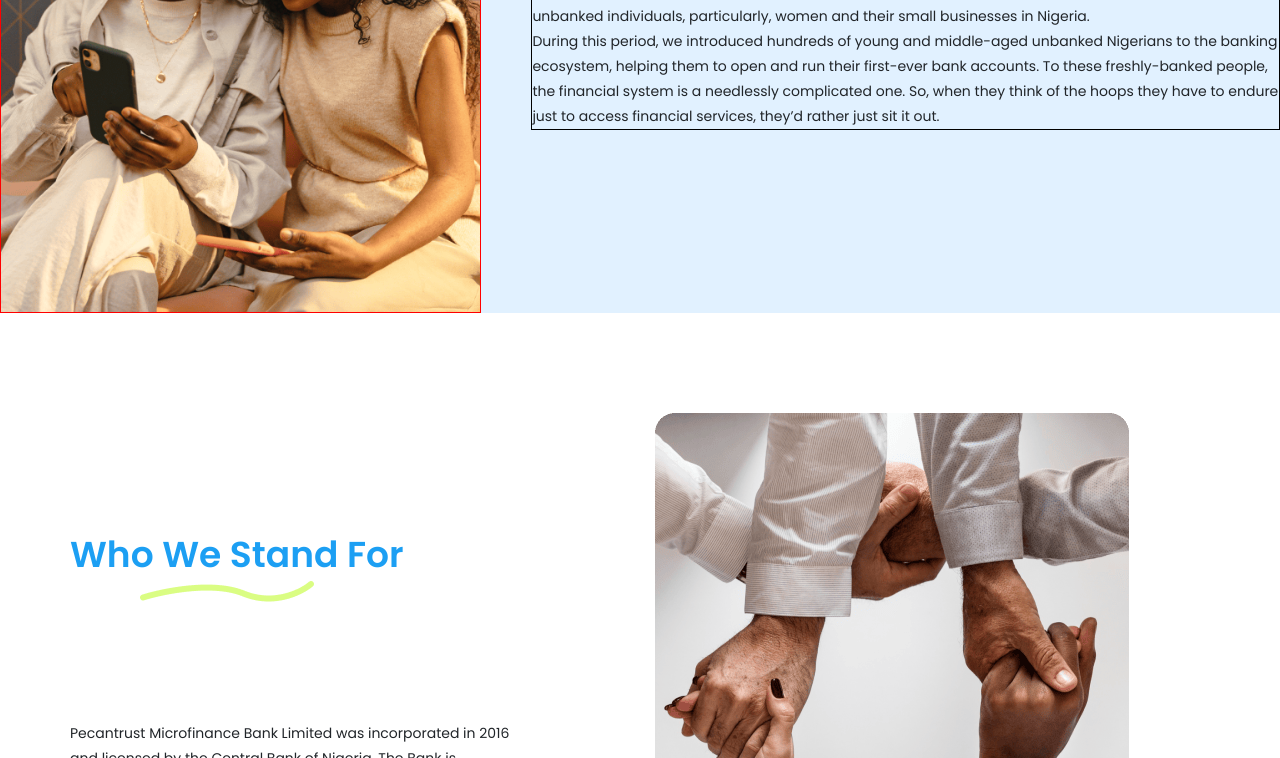
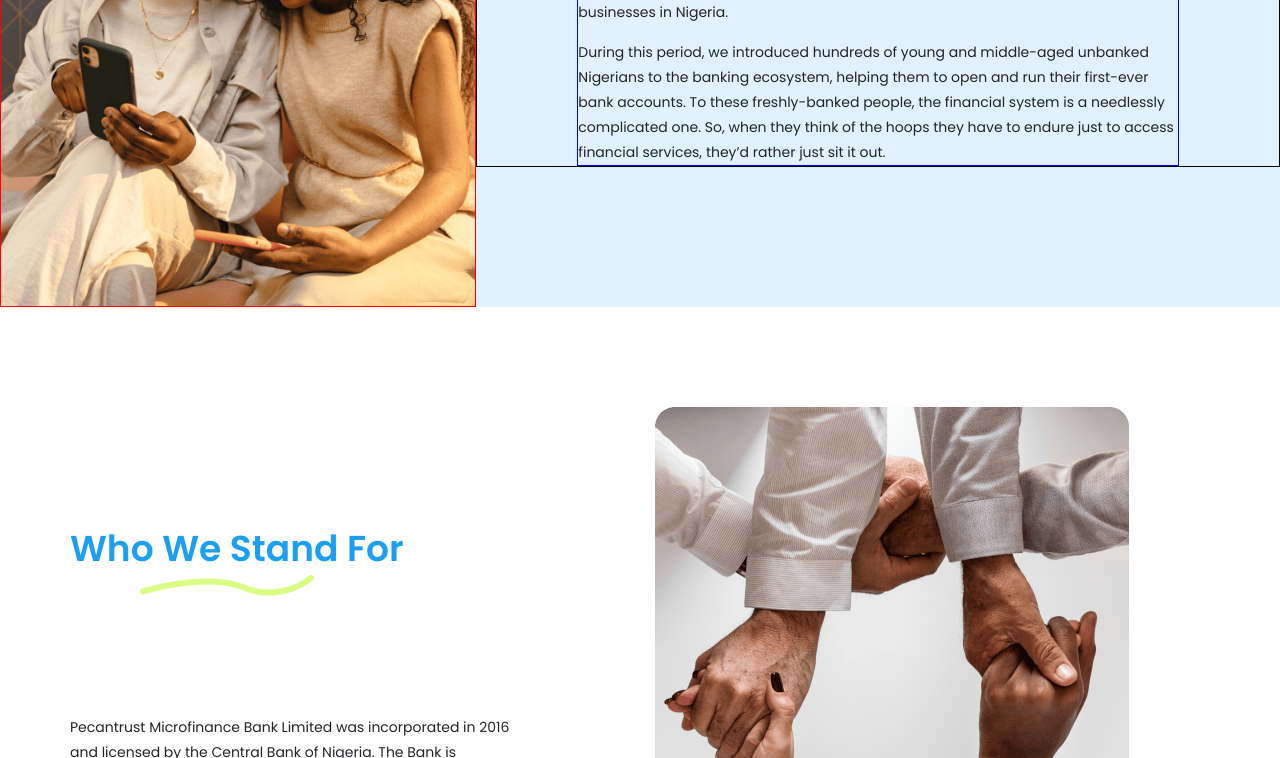
Before and after one commit to GentleMizt/Pencan-Microfinance, a website: page about.html in a window 1280 px wide. Shown: the part 342-1100 px from the top of the page. Drawn offline with nearby package versions, Linux system fonts and the light colour scheme.

Commit message:
progress

```diff
--- a/sass/pages/_about.scss
+++ b/sass/pages/_about.scss
@@ -4,7 +4,6 @@
 
   &--flex{
     @include dflexcomp;
-    gap: 5rem;
 
     &--left{
       border: 1px solid red;
@@ -15,13 +14,18 @@
     }
 
     &--right{
-      display: flex;
-      flex-direction: column;
-      gap: 1.5rem;
       background-color: $color-blue-sec;
       border: 1px solid black;
-      width: 70%;
-      margin: auto;
+      width: 76%;
+
+      &--text{
+        display: flex;
+        flex-direction: column;
+        gap: 1.5rem;
+        border: 1px solid blue;
+        width: 75%;
+        margin: auto;
+      }
 
       h2{
         font-size: 3.6rem;
```
Also changed, not shown: css/main.css, 1 other file.
